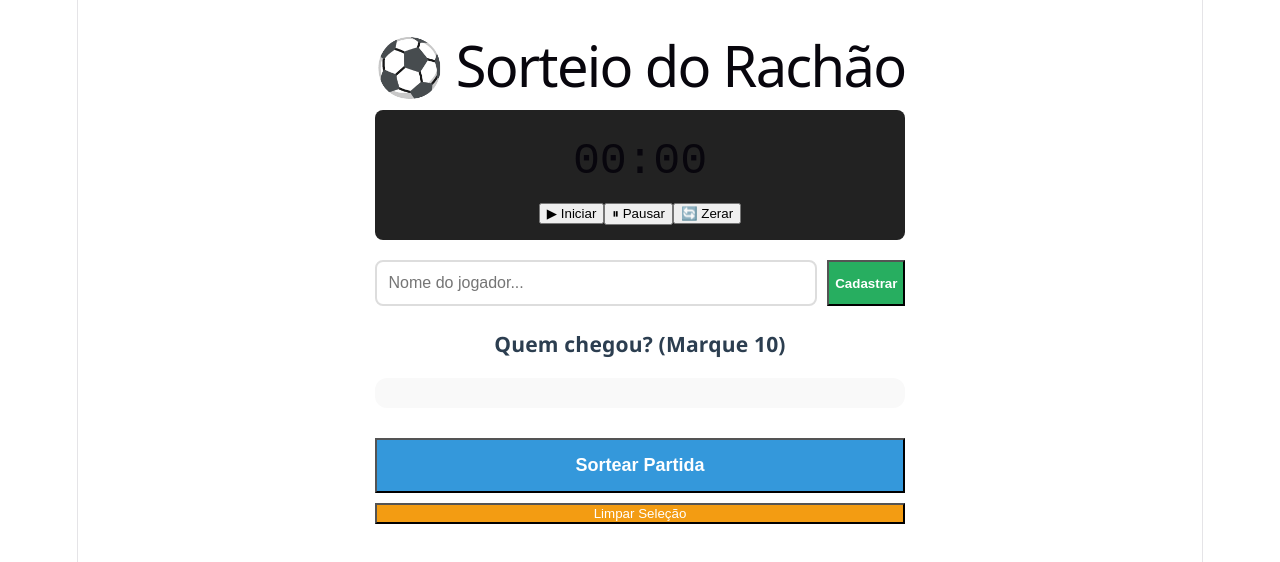
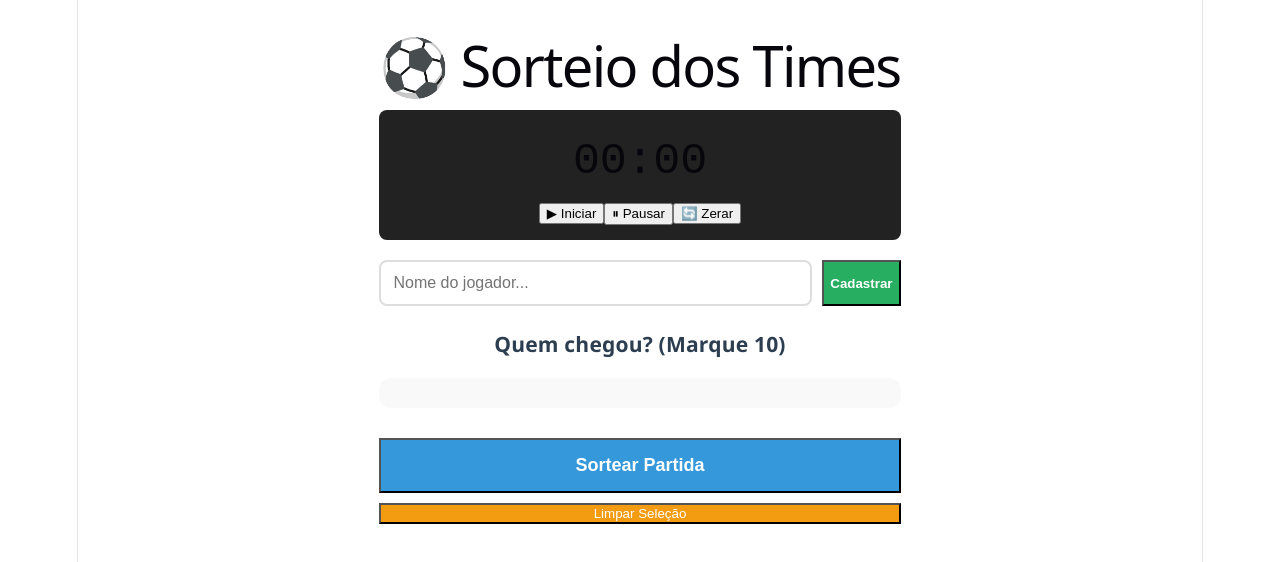
Before and after one commit to MLHolanda/sorteio-so-vitoria, a React (Vite) app: page / in a window 1280 px wide. Shown: the top 562 px of the page. Built offline with nearby package versions, Linux system fonts and the light colour scheme.

Commit message:
Atualizar o App.jsx

```diff
--- a/src/App.jsx
+++ b/src/App.jsx
@@ -63,7 +63,7 @@ function App() {
 
   return (
     <div className="container">
-      <h1>⚽ Sorteio do Rachão</h1>
+      <h1>⚽ Sorteio dos Times</h1>
 
       {/* SEÇÃO DO TIMER */}
       <div className="timer-box">
```
